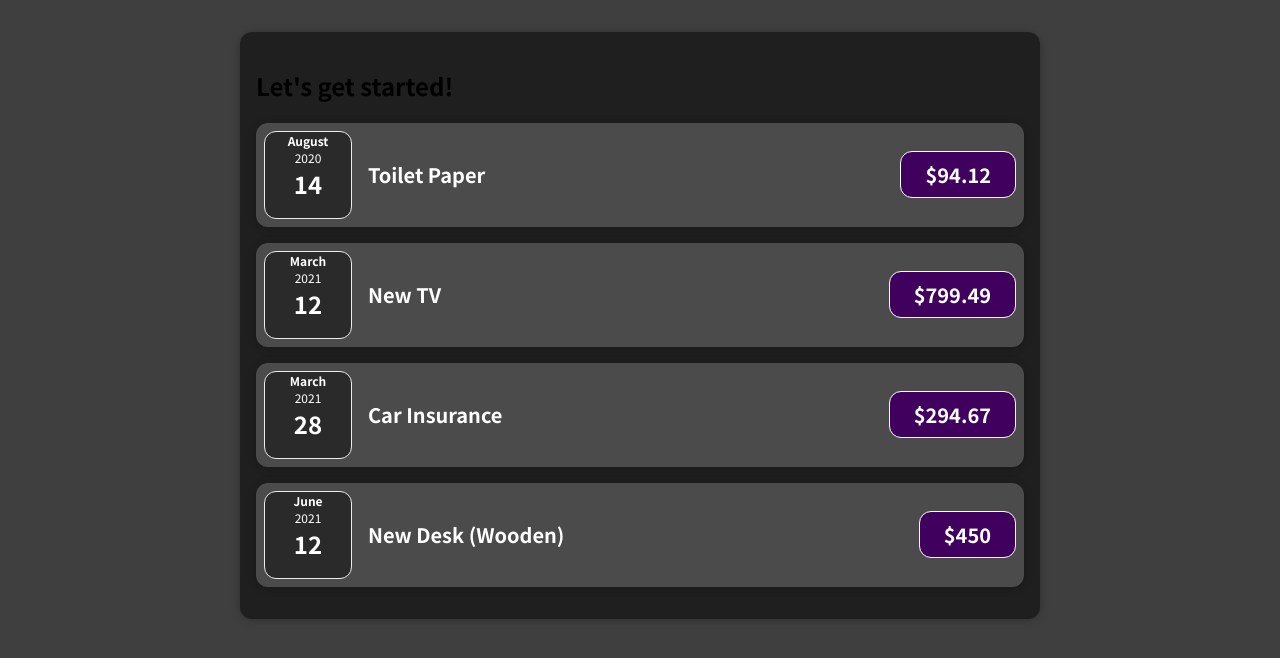
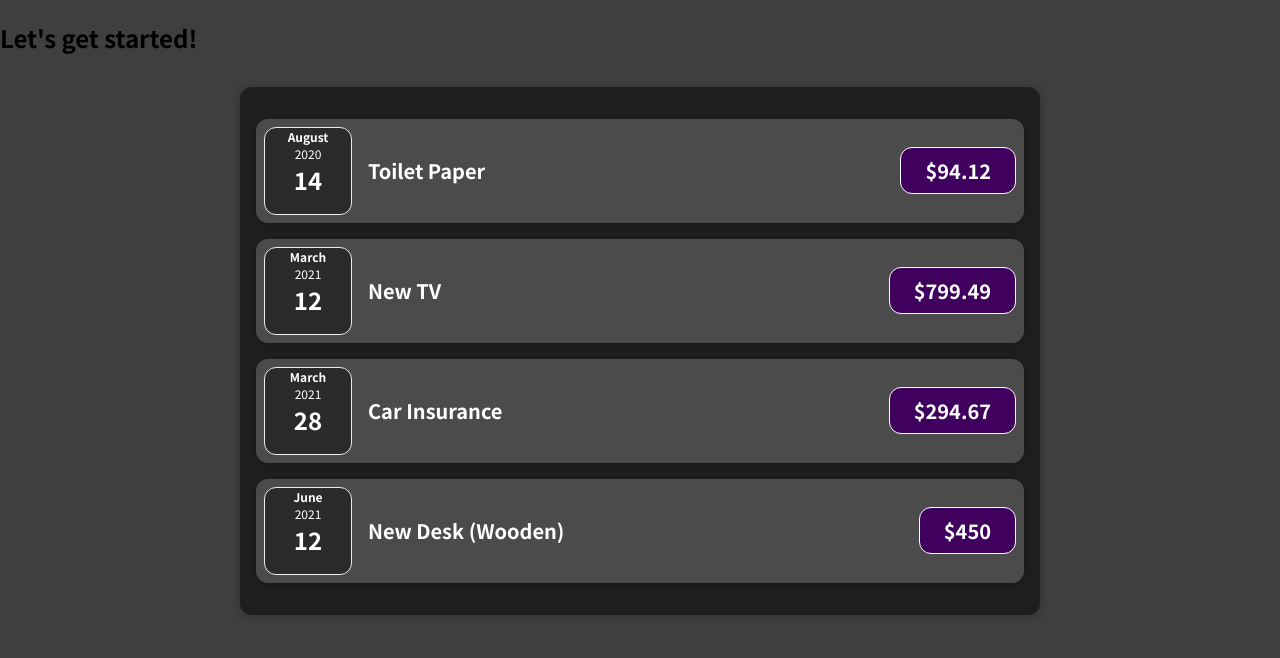
Before and after one commit to yanivbendavid/ReactProject, a React (Create React App) app: page / in a window 1280 px wide. Shown: the top 658 px of the page. Built offline with nearby package versions, Linux system fonts and the light colour scheme.

Commit message:
Reorganize folders

```diff
--- a/src/App.js
+++ b/src/App.js
@@ -1,9 +1,17 @@
-import Expenses from "./components/Expenses";
+// import React from "react";
+import Expenses from "./components/Expenses/Expenses";
 
 function App() {
+  // return React.createElement(
+  //   "div",
+  //   {},
+  //   React.createElement("h2", {}, "lets get started"),
+  //   React.createElement(Expenses,{},'')
+  // );
 
   return (
     <div>
+    <h2>Let's get started!</h2>
       <Expenses/>
     </div>
   );
--- a/src/components/ExpenseItem.js
+++ b/src/components/Expenses/ExpenseItem.js
@@ -1,5 +1,5 @@
 import ExpenseDate from "./ExpenseDate";
-import Card from './Card'
+import Card from '../UI/Card'
 import "./ExpenseItem.css";
 
 function ExpenseItem(props) {
--- a/src/components/Expenses.js
+++ b/src/components/Expenses/Expenses.js
@@ -1,5 +1,5 @@
 import ExpenseItem from "./ExpenseItem";
-import Card from './Card';
+import Card from '../UI/Card';
 import './Expenses.css';
 
 function Expenses (){
@@ -32,7 +32,6 @@ function Expenses (){
 
 return (
     <Card className="expenses">
-      <h2>Let's get started!</h2>
       <ExpenseItem
         title={expenses[0].title}
         amount={expenses[0].amount}
```
Also changed, not shown: src/components/Expenses/ExpenseDate.css (renamed from src/components/ExpenseDate.css), src/components/Expenses/ExpenseDate.js (renamed from src/components/ExpenseDate.js), src/components/Expenses/ExpenseItem.css (renamed from src/components/ExpenseItem.css), src/components/Expenses/Expenses.css (renamed from src/components/Expenses.css), src/components/UI/Card.css (renamed from src/components/Card.css), src/components/UI/Card.js (renamed from src/components/Card.js).
